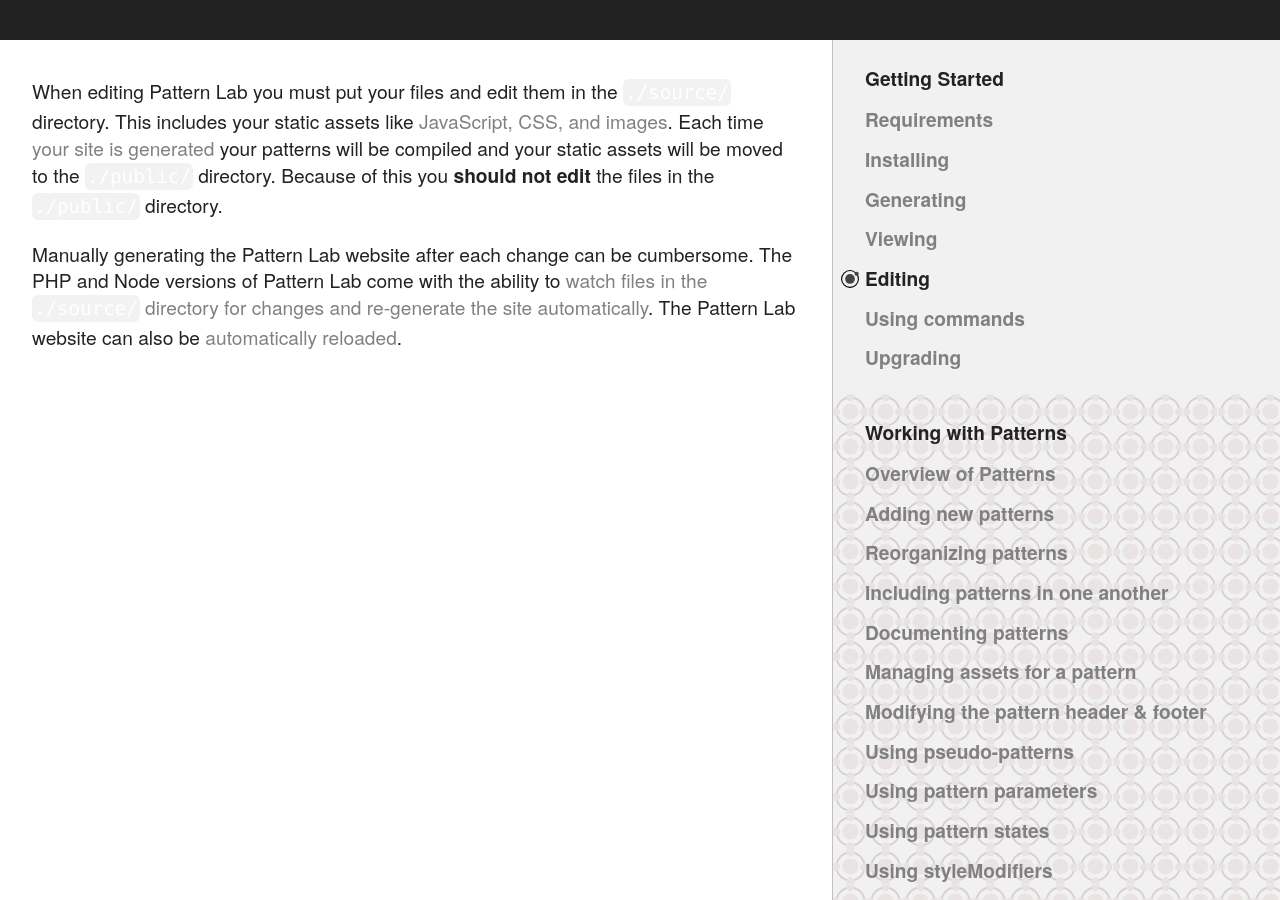
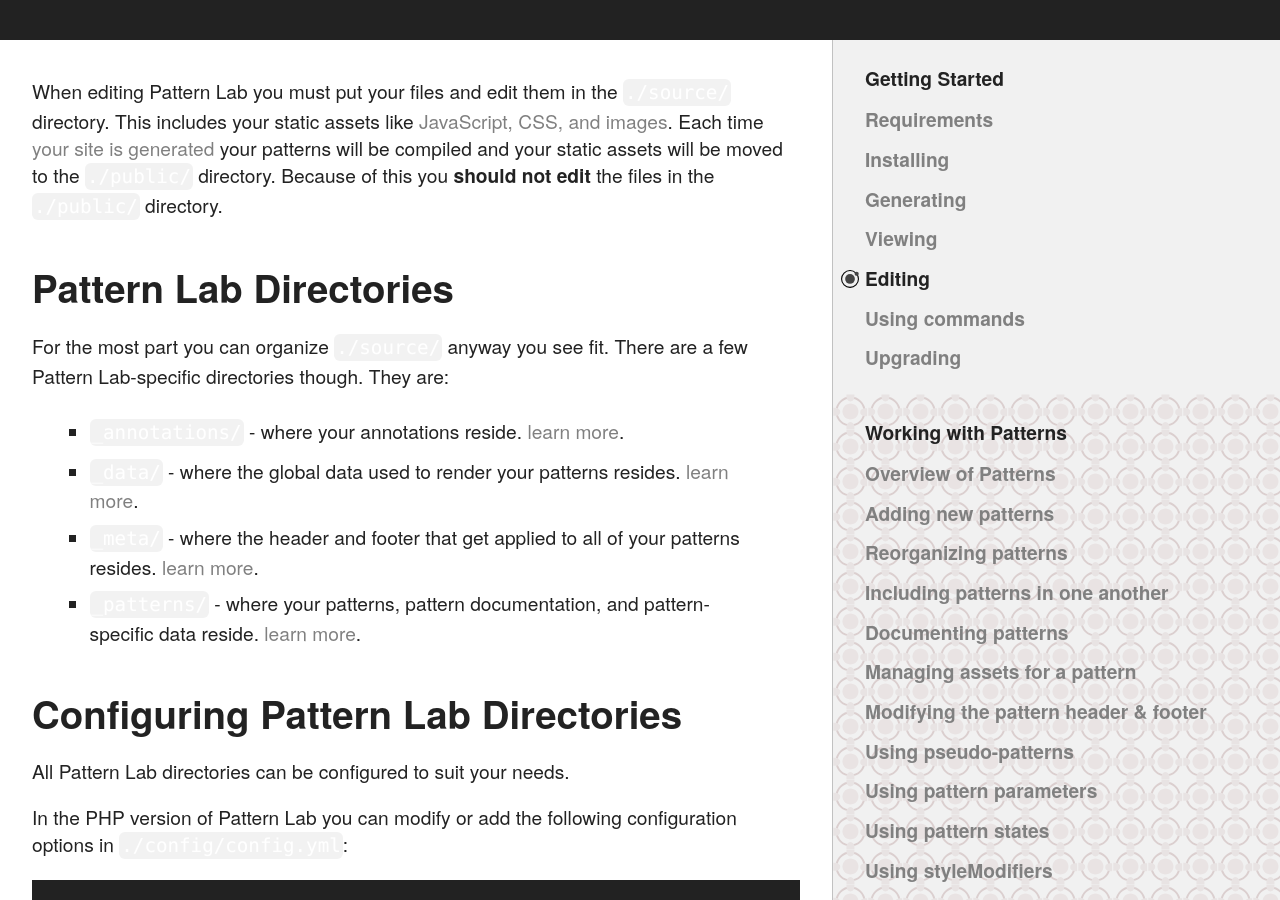
Before and after one commit to pattern-lab/website, a Jekyll site: the page built from docs/editing-source-files.md, in a window 1280 px wide and 900 px high, scrolled down 395 px. Built offline with Jekyll 4.4.1, drawn with Linux system fonts in a browser that asks for light colours; comment, search, counter and statistics services are not loaded; some of the changed text lies outside the part shown.

Commit message:
expanding on the pattern lab source directories. adding config options

````diff
--- a/docs/editing-source-files.md
+++ b/docs/editing-source-files.md
@@ -6,4 +6,72 @@
 
 When editing Pattern Lab you must put your files and edit them in the `./source/` directory. This includes your static assets like [JavaScript, CSS, and images](/docs/pattern-managing-assets.html). Each time [your site is generated](/docs/generating-pattern-lab.html) your patterns will be compiled and your static assets will be moved to the `./public/` directory. Because of this you **should not edit** the files in the `./public/` directory.
 
+## Pattern Lab Directories
+
+For the most part you can organize `./source/` anyway you see fit. There are a few Pattern Lab-specific directories though. They are:
+
+* `_annotations/` - where your annotations reside. [learn more](/docs/pattern-adding-annotations.html).
+* `_data/` - where the global data used to render your patterns resides. [learn more](/docs/data-overview.html).
+* `_meta/` - where the header and footer that get applied to all of your patterns resides. [learn more](/docs/pattern-header-footer.html).
+* `_patterns/` - where your patterns, pattern documentation, and pattern-specific data reside. [learn more](/docs/pattern-organization.html).
+
+## Configuring Pattern Lab Directories
+
+All Pattern Lab directories can be configured to suit your needs.
+
+In the PHP version of Pattern Lab you can modify or add the following configuration options in `./config/config.yml`:
+
+```
+// base directories
+exportDir:        "value" // default is exports. where clean mark-up sans PL code is exported to.
+publicDir:        "value" // default is public
+sourceDir:        "value" // default is source
+
+// exportDir is the base directory for the following directories  (e.g. ./exports/patterns)
+patternExportDir: "value" // default is patterns
+
+// publicDir is the base directory for the following directories  (e.g. ./public/patterns)
+componentDir:     "value" // default is patternlab-components. where plugin components are installed.
+patternPublicDir: "value" // default is patterns
+
+// sourceDir is the base directory for the following directories (e.g. ./source/_patterns)
+annotationsDir:   "value" // default is _annotations
+dataDir:          "value" // default is _data
+metaDir:          "value" // default is _meta
+patternSourceDir: "value" // default is _patterns
+```
+
+In the Node version of Pattern Lab you can modify or add the following configuration options in `patternlab-config.json`:
+
+```javascript
+"paths" : {
+  "source" : {
+    "root": "./source/",
+    "patterns" : "./source/_patterns/",
+    "data" : "./source/_data/",
+    "meta": "./source/_meta/",
+    "annotations" : "./source/_annotations/",
+    "styleguide" : "./node_modules/styleguidekit-assets-default/dist/",
+    "patternlabFiles" : "./node_modules/styleguidekit-mustache-default/views/",
+    "js" : "./source/js",
+    "images" : "./source/images",
+    "fonts" : "./source/fonts",
+    "css" : "./source/css/"
+  },
+  "public" : {
+    "root" : "./public/",
+    "patterns" : "./public/patterns/",
+    "data" : "./public/styleguide/data/",
+    "annotations" : "./public/annotations/",
+    "styleguide" : "./public/styleguide/",
+    "js" : "./public/js",
+    "images" : "./public/images",
+    "fonts" : "./public/fonts",
+    "css" : "./public/css"
+  }
+}
+```
+
+## Watching for Source File Changes
+
 Manually generating the Pattern Lab website after each change can be cumbersome. The PHP and Node versions of Pattern Lab come with the ability to [watch files in the `./source/` directory for changes and re-generate the site automatically](/docs/advanced-auto-regenerate.html). The Pattern Lab website can also be [automatically reloaded](/docs/advanced-reload-browser.html).
````
